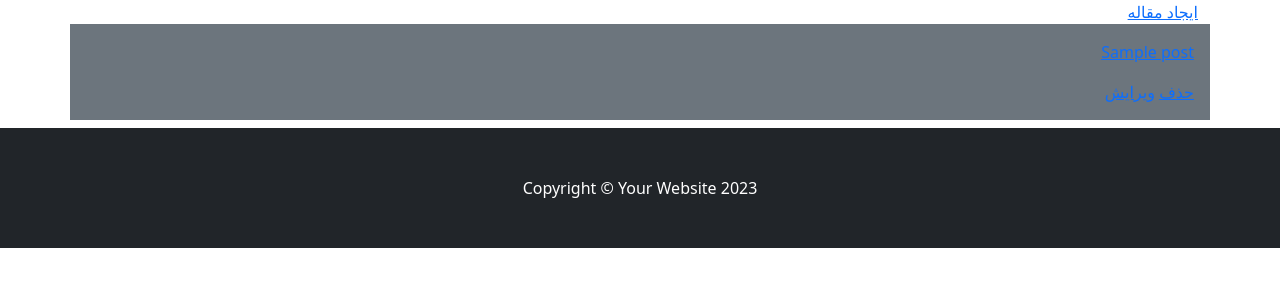
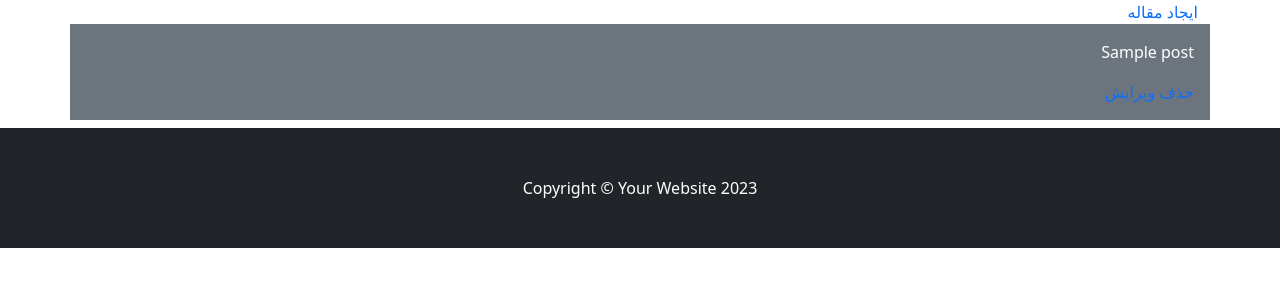
Before and after one commit to MohammadBohluli/blog, a Django app: page /accounts/ in a window 1280 px wide. Shown: the part 56-356 px from the top of the page. Run offline with Django 4.2, Linux system fonts and the light colour scheme; a user stored in the database is signed in; tables that the repository leaves empty hold one stand-in row (values such as "Sample post").

Commit message:
style: change style of profile text title post

```diff
--- /dev/null
+++ b/core/static/css/base.css
@@ -0,0 +1,3 @@
+a {
+    text-decoration: none;
+}
--- a/core/templates/pages/accounts/profile.html
+++ b/core/templates/pages/accounts/profile.html
@@ -12,8 +12,8 @@
 
     {% for post in posts %}
 
-    <div class="p-3 mb-2 bg-secondary text-white">
-        <p><a href="{{ post.get_absolute_url }}">{{post.title}}</a></p>
+    <div class="p-3 mb-2 bg-secondary text-white text-body">
+        <p><a  class="text-white" href="{{ post.get_absolute_url }}">{{post.title}}</a></p>
         <a href="">حذف</a>
         <a href="{% url 'accounts:edit_post' post.id %}">ویرایش</a>
     </div>
```
